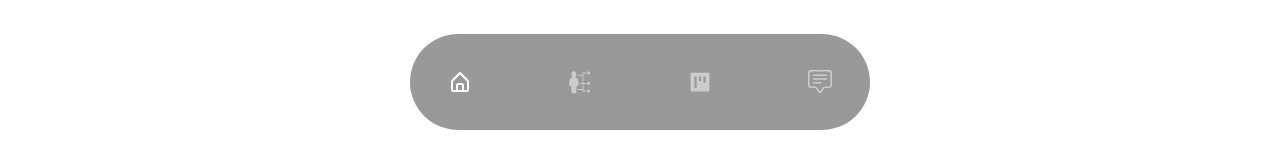
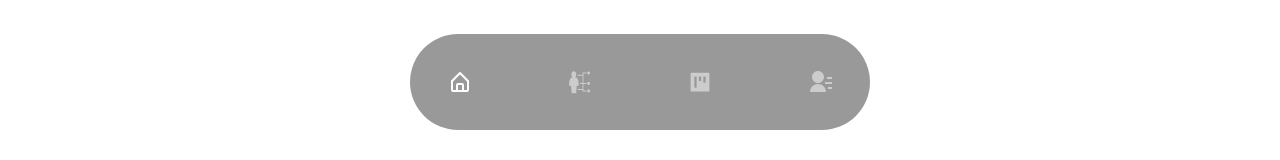
Before and after one commit to HA-SEUNG-JEONG/react-portfolio, a React (Create React App) app: page / in a window 1280 px wide. Shown: the part 638-798 px from the top of the page. Built offline with nearby package versions, Linux system fonts and the light colour scheme.

Commit message:
Chore : 아이콘 변경

```diff
--- a/src/components/icons/ContactIcon.tsx
+++ b/src/components/icons/ContactIcon.tsx
@@ -1,4 +1,4 @@
-import { BsChatSquareText } from "react-icons/bs";
+import { RiContactsFill } from "react-icons/ri";
 import { Link } from "react-scroll";
 
 const ContactIcon = () => {
@@ -9,7 +9,7 @@ const ContactIcon = () => {
       activeClass="active"
       smooth={true}
       spy={true}>
-      <BsChatSquareText />
+      <RiContactsFill />
     </Link>
   );
 };
```
